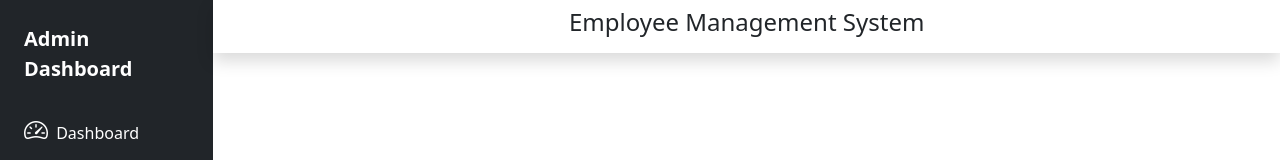
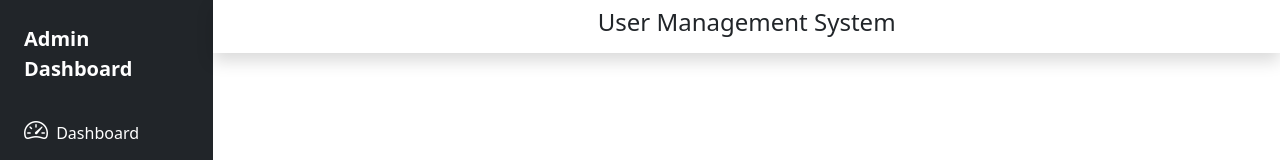
Before and after one commit to WarunaDisanayaka/React-user-data-collection, a React (Create React App) app in the folder react_ai/: page / in a window 1280 px wide. Shown: the top 160 px of the page. Built offline with nearby package versions, Linux system fonts and the light colour scheme.

Commit message:
changed the title

```diff
--- a/react_ai/src/Dashboard.jsx
+++ b/react_ai/src/Dashboard.jsx
@@ -43,7 +43,7 @@ function Dashboard() {
 				</div>
 				<div class="col p-0 m-0">
 					<div className='p-2 d-flex justify-content-center shadow'>
-						<h4>Employee Management System</h4>
+						<h4>User Management System</h4>
 					</div>
 					<Outlet />
 				</div>
```
